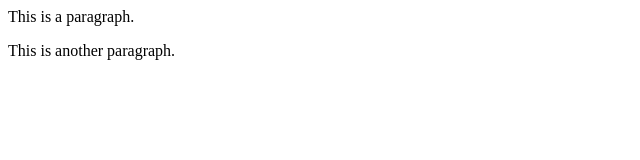
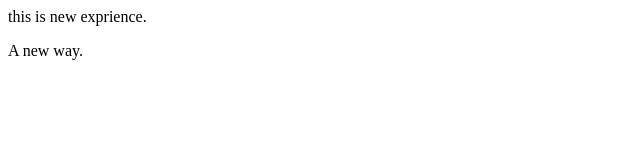
Before and after one commit to manasagurujala/manasa.github.io, a plain HTML site: page index.html in a window 1280 px wide. Shown: the whole page, without its empty margins (0-640 px from the left). Drawn offline with Linux system fonts and the light colour scheme.

Commit message:
Update index.html

```diff
--- a/index.html
+++ b/index.html
@@ -1,8 +1,8 @@
 <html>
 <body>
 
-<p>This is a paragraph.</p>
-<p>This is another paragraph.</p>
+<p>this is new exprience.</p>
+<p>A new way.</p>
 
 </body>
 </html>
```
